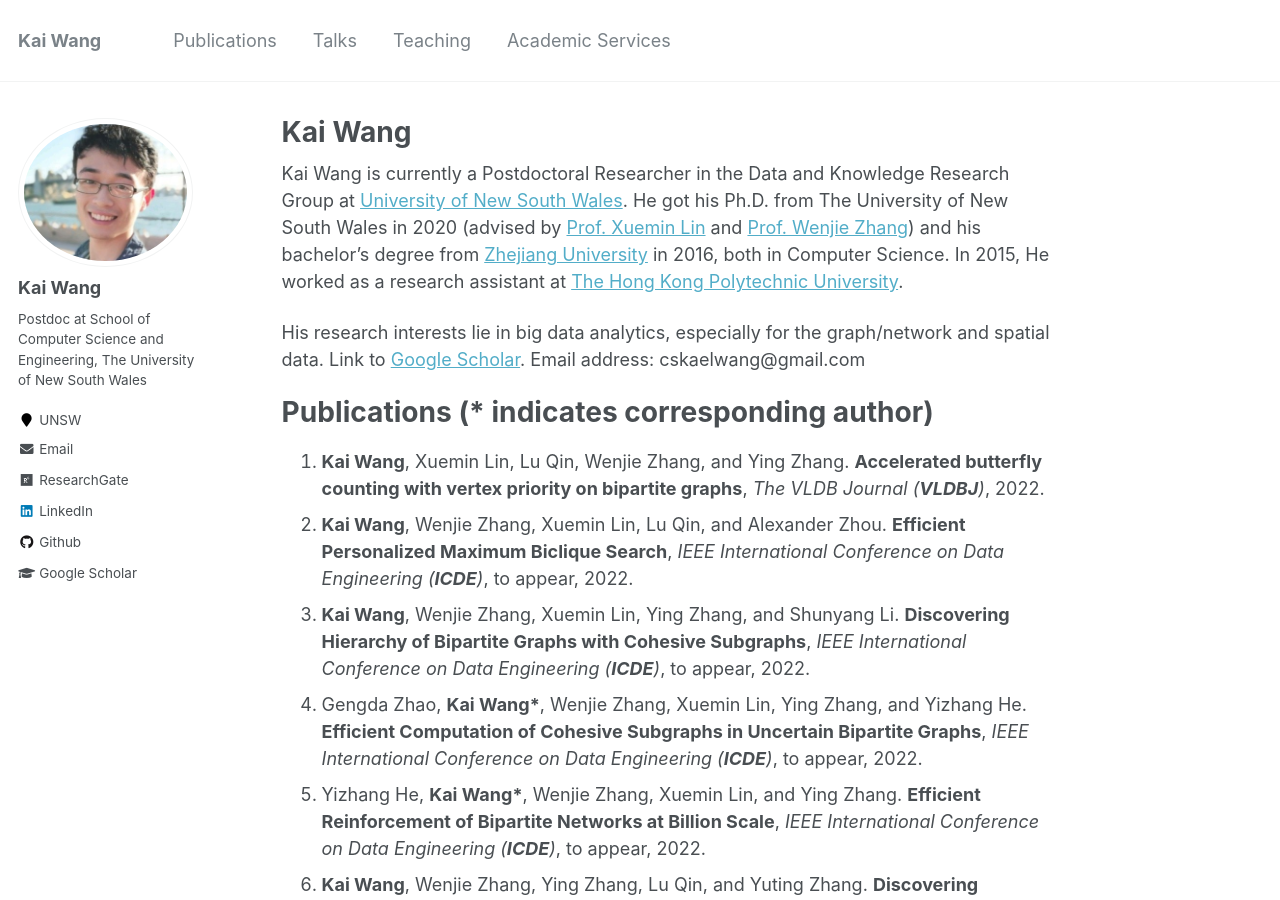
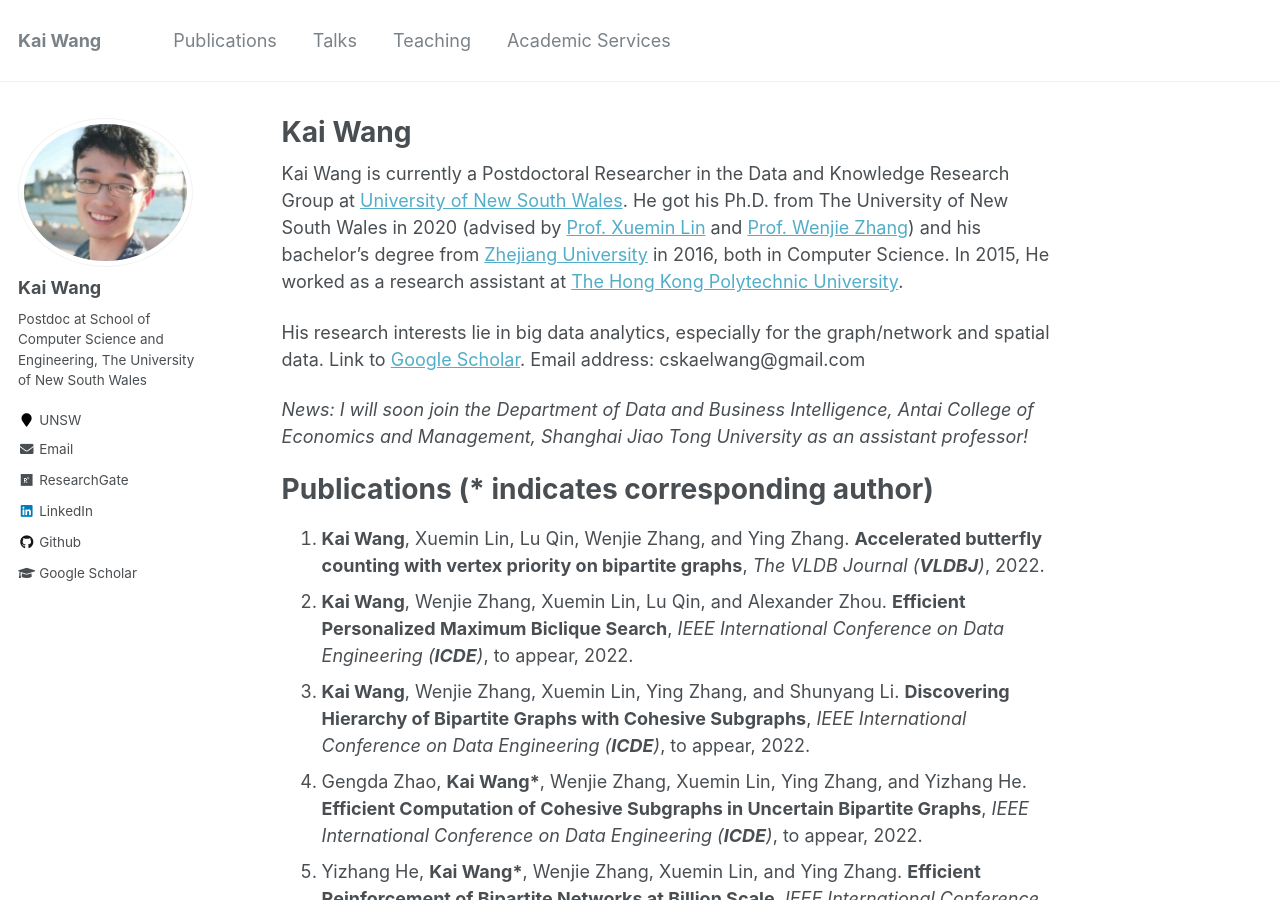
Before and after one commit to cs-kaiwang/cs-kaiwang.github.io, a Jekyll site: the page built from _pages/about.md, in a window 1280 px wide and 900 px high. Built offline with Jekyll 4.4.1, drawn with Linux system fonts in a browser that asks for light colours.

Commit message:
Update about.md

```diff
--- a/_pages/about.md
+++ b/_pages/about.md
@@ -11,6 +11,8 @@ redirect_from:
 Kai Wang is currently a Postdoctoral Researcher in the Data and Knowledge Research Group at [University of New South Wales](https://www.unsw.edu.au/). He got his Ph.D. from The University of New South Wales in 2020 (advised by [Prof. Xuemin Lin](http://www.cse.unsw.edu.au/~lxue/) and [Prof. Wenjie Zhang](http://www.cse.unsw.edu.au/~zhangw/)) and his bachelor’s degree from [Zhejiang University](https://www.zju.edu.cn/) in 2016, both in Computer Science. In 2015, He worked as a research assistant at [The Hong Kong Polytechnic University](https://www.polyu.edu.hk/). <!--(advised by [UNSW Scientia Prof. Xuemin Lin](http://www.cse.unsw.edu.au/~lxue/) and [Prof. Wenjie Zhang](http://www.cse.unsw.edu.au/~zhangw/)) -->
 
 His research interests lie in big data analytics, especially for the graph/network and spatial data.  Link to [Google Scholar](https://scholar.google.com/citations?user=G4DiwTIAAAAJ&hl=en). Email address: cskaelwang@gmail.com
+
+*News: I will soon join the Department of Data and Business Intelligence, Antai College of Economics and Management, Shanghai Jiao Tong University as an assistant professor!*
 
 Publications (* indicates corresponding author)
 ======
```
